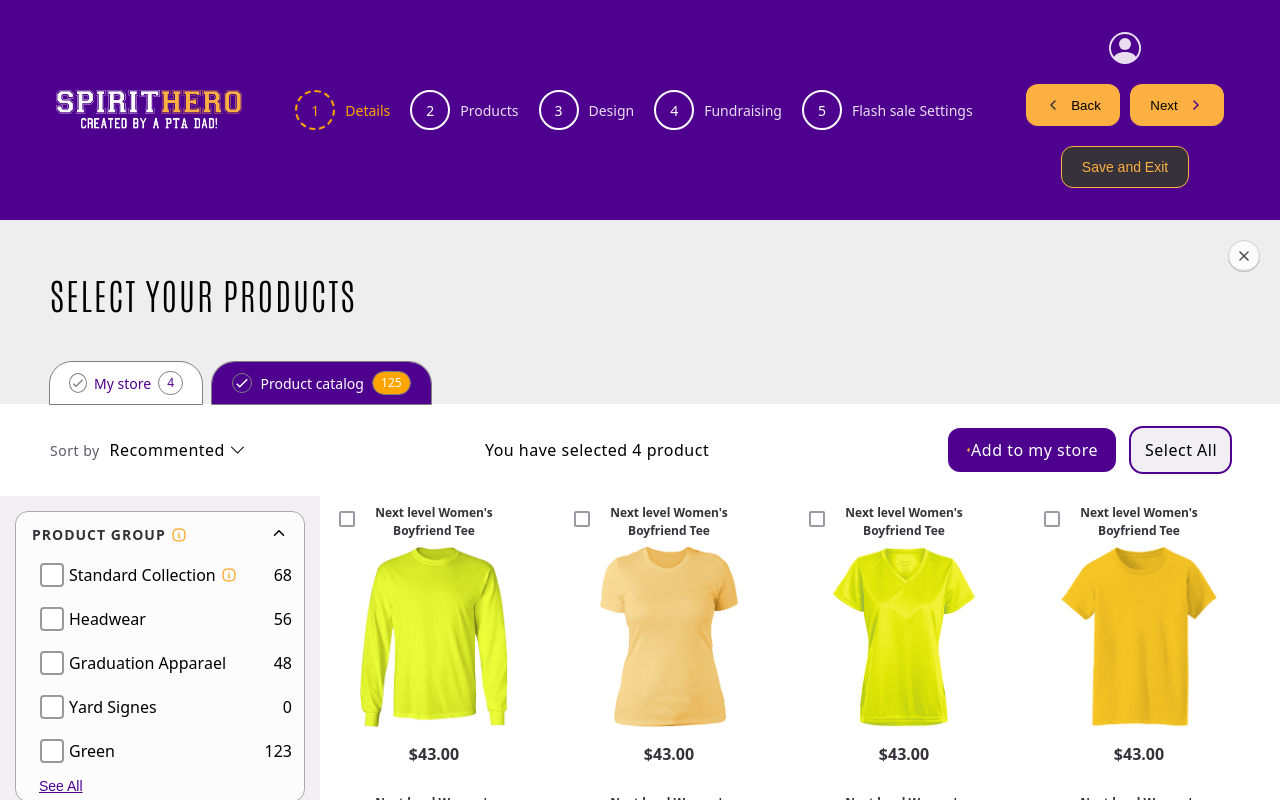
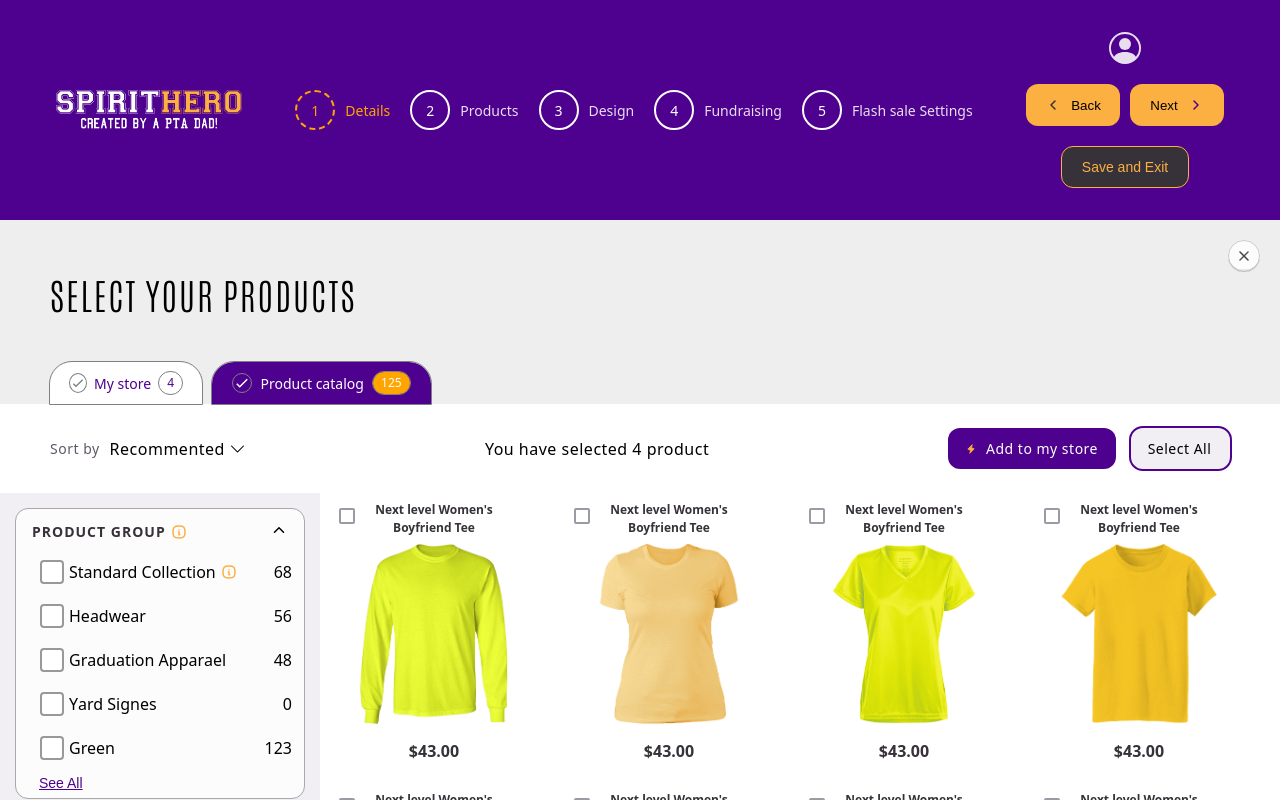
Before and after one commit to phpists/spirithero-builder, a React (Vite) app: page /Products in a window 1280 px wide. Shown: the top 800 px of the page. Built offline with nearby package versions, Linux system fonts and the light colour scheme.

Commit message:
fixedbutton

```diff
--- a/src/pages/products/ActionsProducts.jsx
+++ b/src/pages/products/ActionsProducts.jsx
@@ -10,11 +10,11 @@
                 {activeTab === 'store' ? <div className="button-remove">Remove from my store</div>
                     :
                 <div className="button-add">
-                    <svg width="16" height="16" viewBox="0 0 16 16" fill="none" xmlns="http://www.w3.org/2000/svg">
+                    <svg width="12" height="16" viewBox="0 0 16 16" fill="none" xmlns="http://www.w3.org/2000/svg">
                         <path d="M10 1L9 6L13 7.5L6 15L7 10L3 8.5L10 1Z" fill="#FBB041"/>
                         <path fill-rule="evenodd" clip-rule="evenodd" d="M10.2283 0.55518C10.4272 0.65724 10.5341 0.878893 10.4903 1.09808L9.57368 5.68115L13.1756 7.03185C13.3319 7.09047 13.4486 7.22324 13.4868 7.38576C13.5249 7.54829 13.4794 7.71913 13.3655 7.84118L6.36554 15.3412C6.21302 15.5046 5.97058 15.5469 5.77171 15.4449C5.57285 15.3428 5.46588 15.1211 5.50972 14.902L6.42633 10.3189L2.82445 8.96818C2.66813 8.90956 2.55139 8.7768 2.51324 8.61427C2.47509 8.45175 2.52057 8.2809 2.63448 8.15886L9.63448 0.658859C9.78699 0.49545 10.0294 0.453121 10.2283 0.55518ZM3.87582 8.29445L7.17557 9.53185C7.4051 9.61793 7.53837 9.8577 7.4903 10.0981L6.8355 13.372L12.1242 7.70559L8.82445 6.46818C8.59492 6.38211 8.46164 6.14233 8.50972 5.90196L9.16451 2.62799L3.87582 8.29445Z" fill="#FBB041"/>
                     </svg>
-                    Add to my store
+                    <span style={{marginLeft: '10px'}}> Add to my store</span>
                 </div>}
                 <div className="button-select">Select All</div>
             </div>
--- a/src/pages/products/ProductsStyles.css
+++ b/src/pages/products/ProductsStyles.css
@@ -176,9 +176,10 @@
 .button-remove{
     cursor: pointer;
     width: 196px;
-    padding: 10px;
+    padding: 10px 0 10px 20px;
     color: #C33E36;
     font-weight: 500;
+    font-size: 14px;
     border-radius: 12px;
     outline: 1.5px solid #C33E36;
     background-color: #FFF2F2;
@@ -192,6 +193,7 @@
     padding: 10px 18px;
     color: #fff;
     font-weight: 400;
+    font-size: 14px;
     border-radius: 12px;
     background-color: #4E008E;
     display: flex;
@@ -204,6 +206,7 @@
     padding: 10px 16px 10px 14px;
     color: #000;
     font-weight: 500;
+    font-size: 14px;
     border-radius: 12px;
     outline: 2px solid #4E008E;
     background-color: #F1EEF4;
@@ -228,10 +231,6 @@
     position: relative;
     display: grid;
     grid-template-columns: 1fr 1fr 1fr 1fr 1fr;
-}
-
-.block-pagination{
-
 }
 
 @media (min-width: 1440px) {
```
